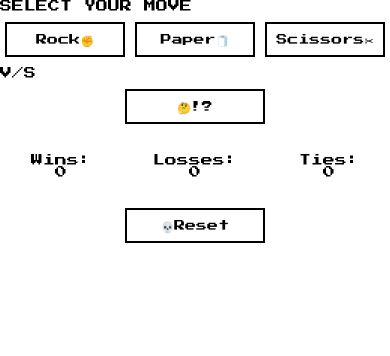
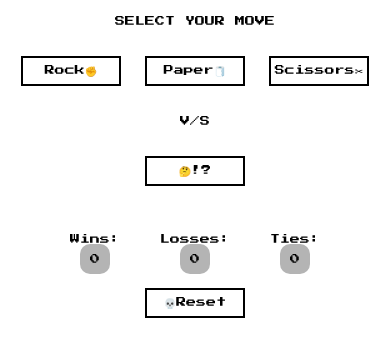
Before and after one commit to suvayan-m/rock-paper-scissors-game, a plain HTML site: page index.html in a window 390 px wide. Drawn offline with Linux system fonts and the light colour scheme.

Commit message:
Update style.css

```diff
--- a/style.css
+++ b/style.css
@@ -3,207 +3,245 @@
 * {
   margin: 0px;
   padding: 0px;
+  box-sizing: border-box;
+  transition: all 0.15s;
 }
 
 body {
   font-family: "Press Start 2P", cursive;
   font-size: 24px;
+  transition: background-color 0.5s;
 }
 
-p {
-  display: inline-block;
+.text {
+  text-align: center;
+  margin: 20px auto;
 }
 
 button {
   font-family: "Press Start 2P", cursive;
-  padding: 12px;
   margin: 20px 16px;
-  font-size: 20px;
+  font-size: 24px;
   width: 300px;
   height: 80px;
   background-color: rgb(255, 255, 255);
   border: 5px black solid;
-  transition: all 0.5s;
 }
 
 button:hover {
   cursor: pointer;
 }
 
+.result {
+  margin-top: 40px;
+}
+
+.score {
+  background-color: rgb(180, 180, 180);
+  color: rgb(0, 0, 0);
+  border-radius: 10px;
+  padding: 10px;
+  margin-top: 0px;
+}
+
 .flex {
-  margin: auto;
   display: flex;
   justify-content: center;
   align-items: center;
 }
 
-.inst {
-  text-align: center;
-  margin: 20px auto;
+.flex-col {
+  display: flex;
+  flex-direction: column;
+  justify-content: center;
+  align-items: center;
+  margin-left: 20px;
+  margin-right: 20px;
 }
 
-.result {
-  margin: 20px 0px;
-}
+/*Responsive Design*/
 
-input {
-  font-family: "Press Start 2P", cursive;
-  font-size: 24px;
-  width: 100px;
-  border: none;
-  background-color: rgb(255, 255, 255);
-  color: rgb(0, 0, 0);
-}
-
-@media only screen and (max-width: 1250px) {
-  button {
-    padding: 20px 10px;
-    margin: 20px 14px;
-    width: 280px;
-  }
-}
-
-@media only screen and (max-width: 950px) {
-  body {
-    font-size: 20px;
-  }
-
-  button {
-    padding: 20px 8px;
-    margin: 20px 12px;
-    width: 200px;
-    height: 70px;
-    font-size: 17px;
-    border-width: 3px;
-  }
-
-  input {
-    font-size: 20px;
-    width: 50px;
-  }
-}
-
-@media only screen and (max-width: 720px) {
+@media only screen and (max-width: 1200px) {
   body {
     font-size: 18px;
   }
 
-  button {
-    padding: 18px 6px;
-    margin: 18px 10px;
-    width: 180px;
-    height: 65px;
-    font-size: 15px;
-    border-width: 3px;
+  .text {
+    text-align: center;
+    margin: 18px auto;
   }
 
-  input {
+  button {
+    margin: 18px 16px;
     font-size: 18px;
-    width: 45px;
+    width: 220px;
+    height: 60px;
+    background-color: rgb(255, 255, 255);
+    border: 4px black solid;
+  }
+
+  button:hover {
+    cursor: pointer;
+  }
+
+  .result {
+    margin-top: 38px;
+  }
+
+  .score {
+    border-radius: 10px;
+    padding: 10px;
+    margin-top: 0px;
+  }
+
+  .flex {
+    display: flex;
+    justify-content: center;
+    align-items: center;
+  }
+
+  .flex-col {
+    display: flex;
+    flex-direction: column;
+    justify-content: center;
+    align-items: center;
+    margin-left: 20px;
+    margin-right: 20px;
   }
 }
 
-@media only screen and (max-width: 620px) {
+@media only screen and (max-width: 900px) {
   body {
     font-size: 14px;
   }
 
-  button {
-    padding: 14px 2px;
-    margin: 14px 6px;
-    width: 160px;
-    height: 45px;
-    font-size: 11px;
-    border-width: 2px;
+  .text {
+    text-align: center;
+    margin: 18px auto;
   }
 
-  input {
+  button {
+    margin: 16px 14px;
     font-size: 14px;
-    width: 46px;
+    width: 140px;
+    height: 40px;
+    background-color: rgb(255, 255, 255);
+    border: 3px black solid;
+  }
+
+  .result {
+    margin-top: 36px;
+  }
+
+  .score {
+    border-radius: 10px;
+    padding: 10px;
+    margin-top: 0px;
+  }
+
+  .flex {
+    display: flex;
+    justify-content: center;
+    align-items: center;
+  }
+
+  .flex-col {
+    display: flex;
+    flex-direction: column;
+    justify-content: center;
+    align-items: center;
+    margin-left: 20px;
+    margin-right: 20px;
   }
 }
 
 @media only screen and (max-width: 520px) {
   body {
-    font-size: 12px;
+    font-size: 10px;
+  }
+
+  .text {
+    text-align: center;
+    margin: 16px auto;
   }
 
   button {
-    padding: 10px 2px;
-    margin: 10px 5px;
-    width: 140px;
-    height: 35px;
-    font-size: 11px;
-    border-width: 2px;
+    margin: 14px 12px;
+    font-size: 10px;
+    width: 100px;
+    height: 30px;
+    background-color: rgb(255, 255, 255);
+    border: 2px black solid;
   }
 
-  input {
-    font-size: 12px;
-    width: 45px;
-  }
-}
-
-@media only screen and (max-width: 460px) {
-  body {
-    font-size: 12px;
+  .result {
+    margin-top: 34px;
   }
 
-  .flex-col {
-    flex-direction: column;
-    margin: auto;
+  .score {
+    border-radius: 10px;
+    padding: 10px;
+    margin-top: 0px;
+  }
+
+  .flex {
     display: flex;
     justify-content: center;
     align-items: center;
   }
 
-  button {
-    padding: 10px 2px;
-    margin: 10px 5px;
-    width: 140px;
-    height: 35px;
-    font-size: 11px;
-    border-width: 2px;
-  }
-
-  input {
-    font-size: 12px;
-    width: 45px;
+  .flex-col {
+    display: flex;
+    flex-direction: column;
+    justify-content: center;
+    align-items: center;
+    margin-left: 20px;
+    margin-right: 20px;
   }
 }
 
 @media only screen and (max-width: 380px) {
   body {
-    font-size: 12px;
+    font-size: 14px;
   }
 
-  .flex-col {
+  .text {
+    text-align: center;
+    margin: 12px auto;
+  }
+
+  button {
+    margin: 6px 12px;
+    font-size: 14px;
+    width: 140px;
+    height: 40px;
+    background-color: rgb(255, 255, 255);
+    border: 2px black solid;
+  }
+
+  .result {
+    margin-top: 28px;
+  }
+
+  .score {
+    border-radius: 10px;
+    padding: 10px;
+    margin-top: 0px;
+  }
+
+  .flex {
+    display: flex;
     flex-direction: column;
-    margin: auto;
-    display: flex;
     justify-content: center;
     align-items: center;
   }
 
-  button {
-    padding: 10px 2px;
-    margin: 10px 5px;
-    width: 140px;
-    height: 35px;
-    font-size: 11px;
-    border-width: 2px;
-  }
-
-  input {
-    font-size: 12px;
-    width: 30px;
-  }
-
-  .result {
-    flex-direction: column;
-    margin: auto;
+  .flex-col {
     display: flex;
+    flex-direction: row;
     justify-content: center;
     align-items: center;
-    margin-top: 20px;
+    margin-left: 20px;
+    margin-right: 20px;
   }
 }
```
